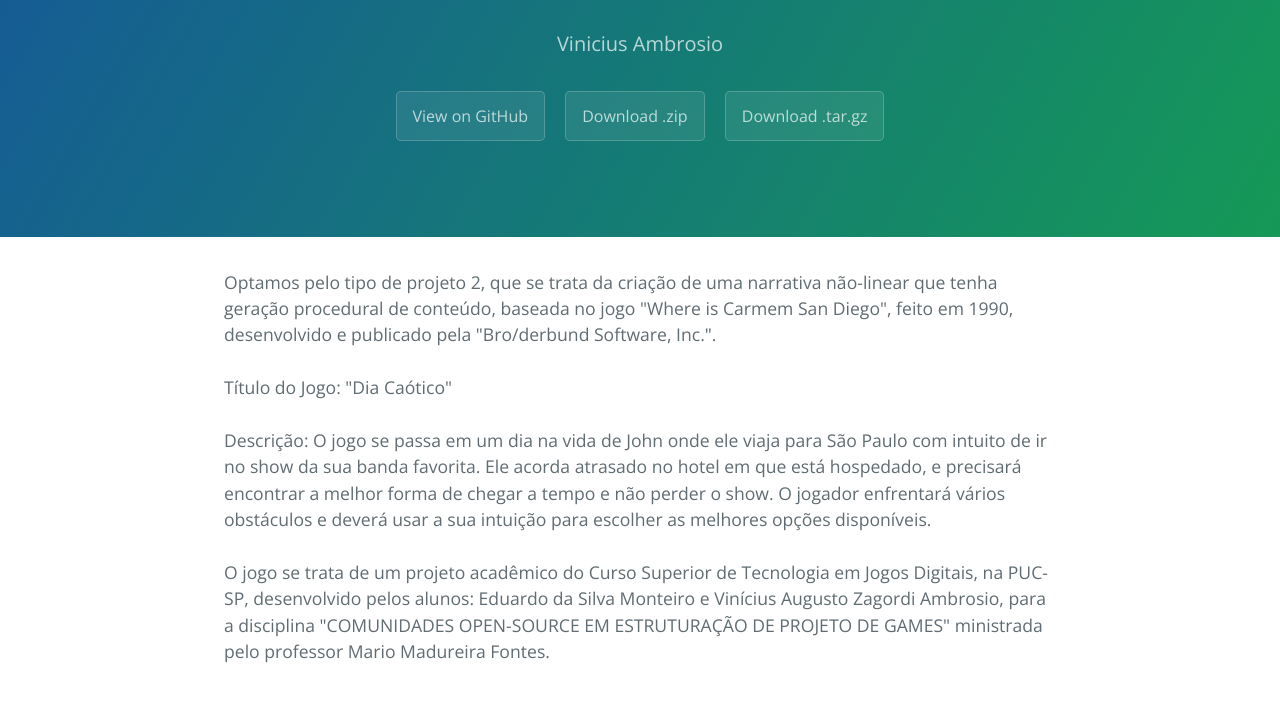
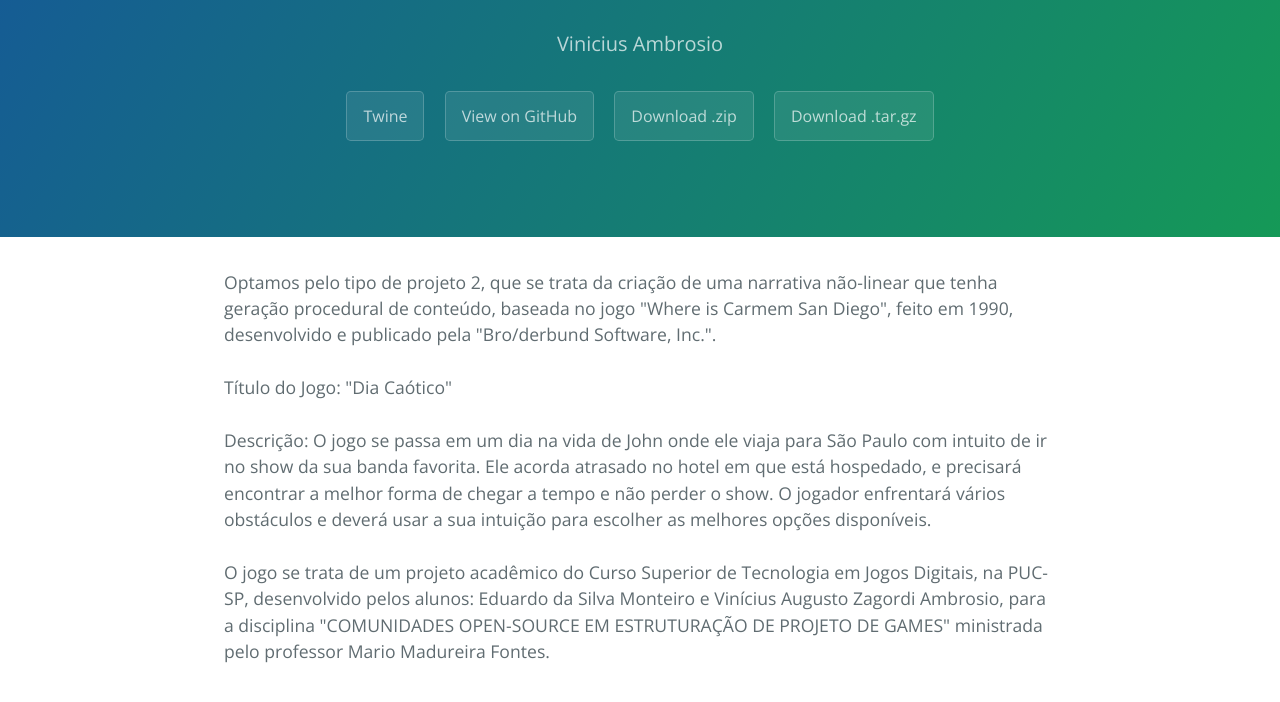
Before and after one commit to pucspcos/projetocos2016-vinicius_e_eduardo, a plain HTML site: page index.html in a window 1280 px wide. Shown: the part 208-910 px from the top of the page. Drawn offline with nearby package versions, Linux system fonts and the light colour scheme.

Commit message:
link twine

```diff
--- a/index.html
+++ b/index.html
@@ -14,6 +14,7 @@
       <h1 class="project-name">DIA CAÓTICO</h1>
       <h2 class="project-tagline">Eduardo Monteiro</h2>
 	  <h2 class="project-tagline">Vinicius Ambrosio</h2>
+      <a href="https://esmonteiro.itch.io/dia-catico" class="btn">Twine</a>
       <a href="https://github.com/pucspcos/projetocos2016-vinicius_e_eduardo" class="btn">View on GitHub</a>
       <a href="https://github.com/pucspcos/projetocos2016-vinicius_e_eduardo/zipball/master" class="btn">Download .zip</a>
       <a href="https://github.com/pucspcos/projetocos2016-vinicius_e_eduardo/tarball/master" class="btn">Download .tar.gz</a>
```
